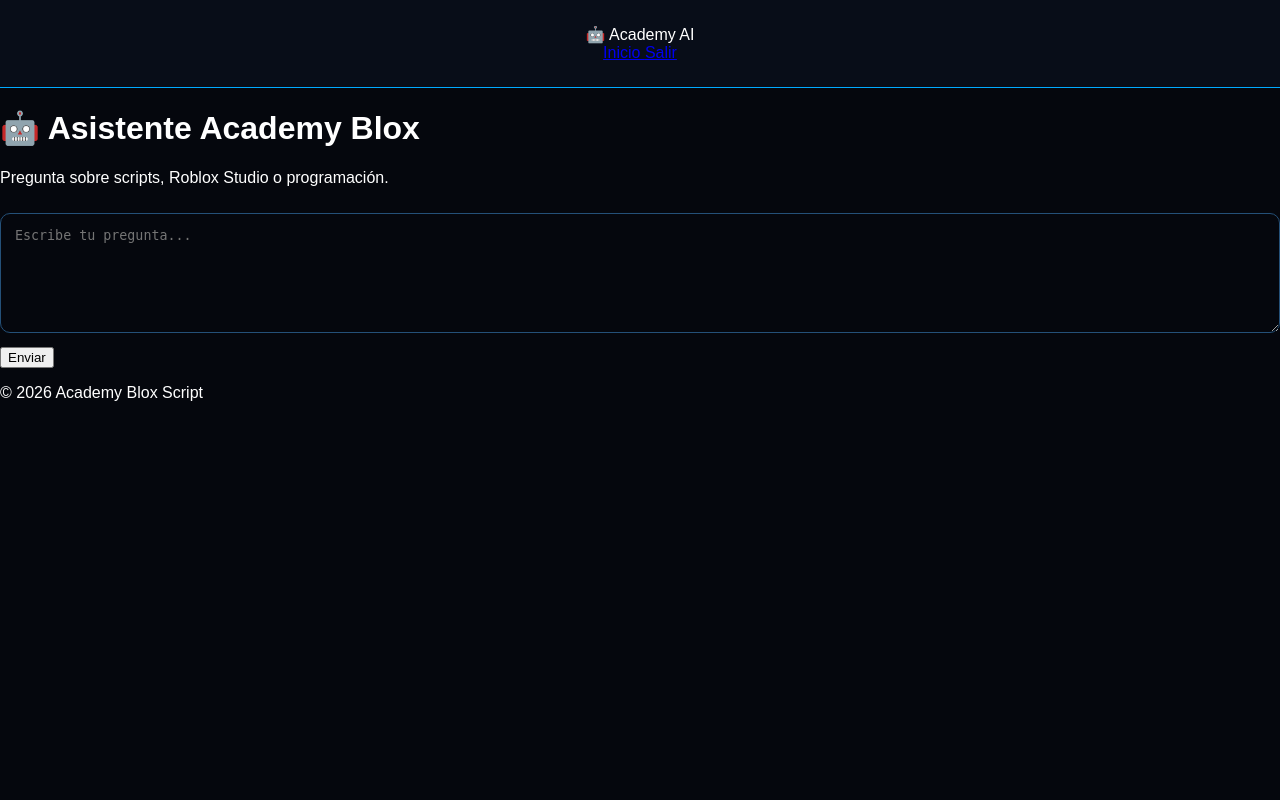
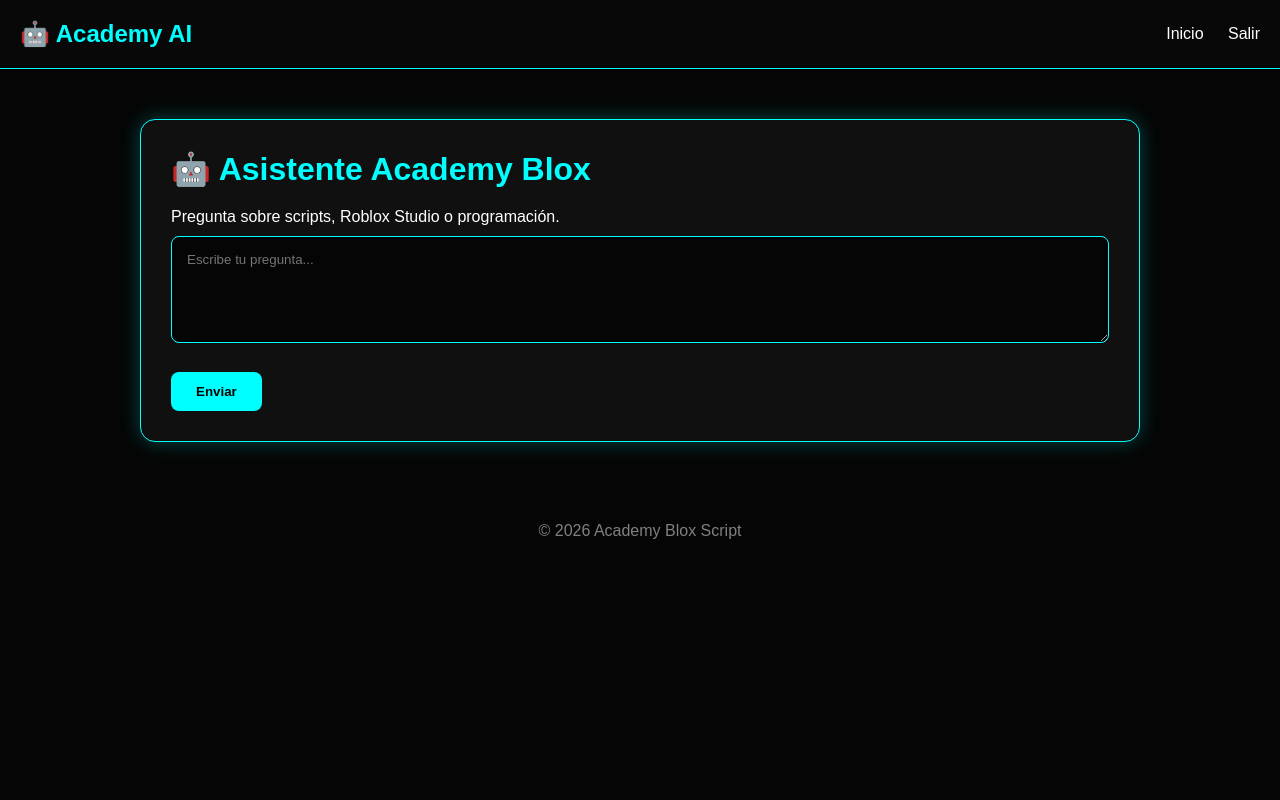
Before and after one commit to jaumecapopalacios-gif/academy-blox-script, a Python web app: template templates/ai.html in a window 1280 px wide. Run offline with Jinja, Linux system fonts and the light colour scheme; the template is opened without the code that fills it, so the values that code supplies are empty.

Commit message:
Update style.css

```diff
--- a/static/style.css
+++ b/static/style.css
@@ -1,167 +1,266 @@
-*{
-    box-sizing:border-box;
+* {
+    margin: 0;
+    padding: 0;
+    box-sizing: border-box;
+    font-family: Arial, sans-serif;
 }
 
 
-body{
+body {
 
-    margin:0;
+    background: #050505;
+    color: white;
+    min-height: 100vh;
 
-    font-family:Arial, sans-serif;
+}
 
-    background:#05070d;
 
-    color:white;
+/* Barra superior */
+
+.navbar {
+
+    width: 100%;
+    padding: 20px;
+
+    display: flex;
+    justify-content: space-between;
+    align-items: center;
+
+    background: #080808;
+
+    border-bottom: 1px solid #00ffff;
+
+}
+
+
+.logo {
+
+    color: #00ffff;
+    font-size: 24px;
+    font-weight: bold;
 
 }
 
 
 
-header{
+nav a {
 
-    padding:25px;
+    color: white;
+    text-decoration: none;
 
-    text-align:center;
+    margin-left: 20px;
 
-    background:#080d18;
+}
 
-    border-bottom:1px solid #00aaff;
+
+nav a:hover {
+
+    color: #00ffff;
 
 }
 
 
 
-header h1{
+/* Contenedores */
 
-    color:#00aaff;
+.container,
+.lesson-container,
+.admin-container,
+.ai-container {
 
-    text-shadow:0 0 15px #00aaff;
+    width: 90%;
+    max-width: 1000px;
+
+    margin: 50px auto;
 
 }
 
 
 
-.container{
 
-    width:90%;
+/* Tarjetas */
 
-    max-width:1000px;
+.lesson-card,
+.admin-card,
+.ai-card {
 
-    margin:auto;
+    background: #101010;
 
-    padding:30px;
+    padding: 30px;
+
+    border-radius: 15px;
+
+    border: 1px solid #00ffff;
+
+    box-shadow: 0 0 20px #00ffff44;
+
+    margin-bottom: 30px;
 
 }
 
 
 
-.card{
 
-    background:#0b1220;
+h1 {
 
-    border:1px solid #1b3858;
+    color: #00ffff;
 
-    border-radius:15px;
-
-    padding:25px;
-
-    margin-bottom:25px;
-
-    box-shadow:0 0 20px rgba(0,150,255,0.15);
+    margin-bottom: 20px;
 
 }
 
 
 
-h2{
+h2 {
 
-    color:#00aaff;
+    color: orange;
+
+    margin-bottom: 15px;
 
 }
 
 
 
+
+/* Formularios */
+
 input,
-textarea{
+textarea {
 
-    width:100%;
+    width: 100%;
 
-    padding:14px;
+    padding: 15px;
 
-    margin:10px 0;
+    margin: 10px 0;
 
-    background:#05070d;
+    background: #050505;
 
-    color:white;
+    color: white;
 
-    border:1px solid #245078;
+    border: 1px solid #00ffff;
 
-    border-radius:10px;
+    border-radius: 8px;
 
 }
 
 
 
-textarea{
+button,
+.btn {
 
-    height:120px;
+    display: inline-block;
+
+    padding: 12px 25px;
+
+    margin-top: 15px;
+
+    background: #00ffff;
+
+    color: black;
+
+    border: none;
+
+    border-radius: 8px;
+
+    cursor: pointer;
+
+    text-decoration: none;
+
+    font-weight: bold;
 
 }
 
 
 
-.button{
+button:hover,
+.btn:hover {
 
-    display:inline-block;
-
-    background:#00aaff;
-
-    color:white;
-
-    padding:12px 25px;
-
-    border:none;
-
-    border-radius:10px;
-
-    text-decoration:none;
-
-    cursor:pointer;
-
-    margin-top:10px;
+    background: white;
 
 }
 
 
 
-.button:hover{
 
-    background:#0088cc;
+/* Lecciones */
+
+
+.lesson-number {
+
+    color: orange;
+
+    font-weight: bold;
 
 }
 
 
 
-pre{
+.lesson-content {
 
-    background:#020409;
+    margin-top: 20px;
 
-    padding:15px;
-
-    border-radius:10px;
-
-    color:#00ff99;
+    line-height: 1.6;
 
 }
 
 
 
-hr{
+.lesson-actions {
 
-    border:0;
+    margin-top: 30px;
 
-    border-top:1px solid #24344d;
+    display: flex;
 
-    margin:20px 0;
+    gap: 15px;
+
+    flex-wrap: wrap;
 
 }
+
+
+
+
+/* Respuesta IA */
+
+.ai-response {
+
+    margin-top: 25px;
+
+    padding: 20px;
+
+    background: #050505;
+
+    border-left: 4px solid #00ffff;
+
+}
+
+
+
+
+/* Admin */
+
+
+.lesson-admin {
+
+    padding: 15px;
+
+    margin-top: 15px;
+
+    background: #050505;
+
+    border-radius: 10px;
+
+}
+
+
+
+
+footer {
+
+    text-align: center;
+
+    padding: 30px;
+
+    color: gray;
+
+}
```
